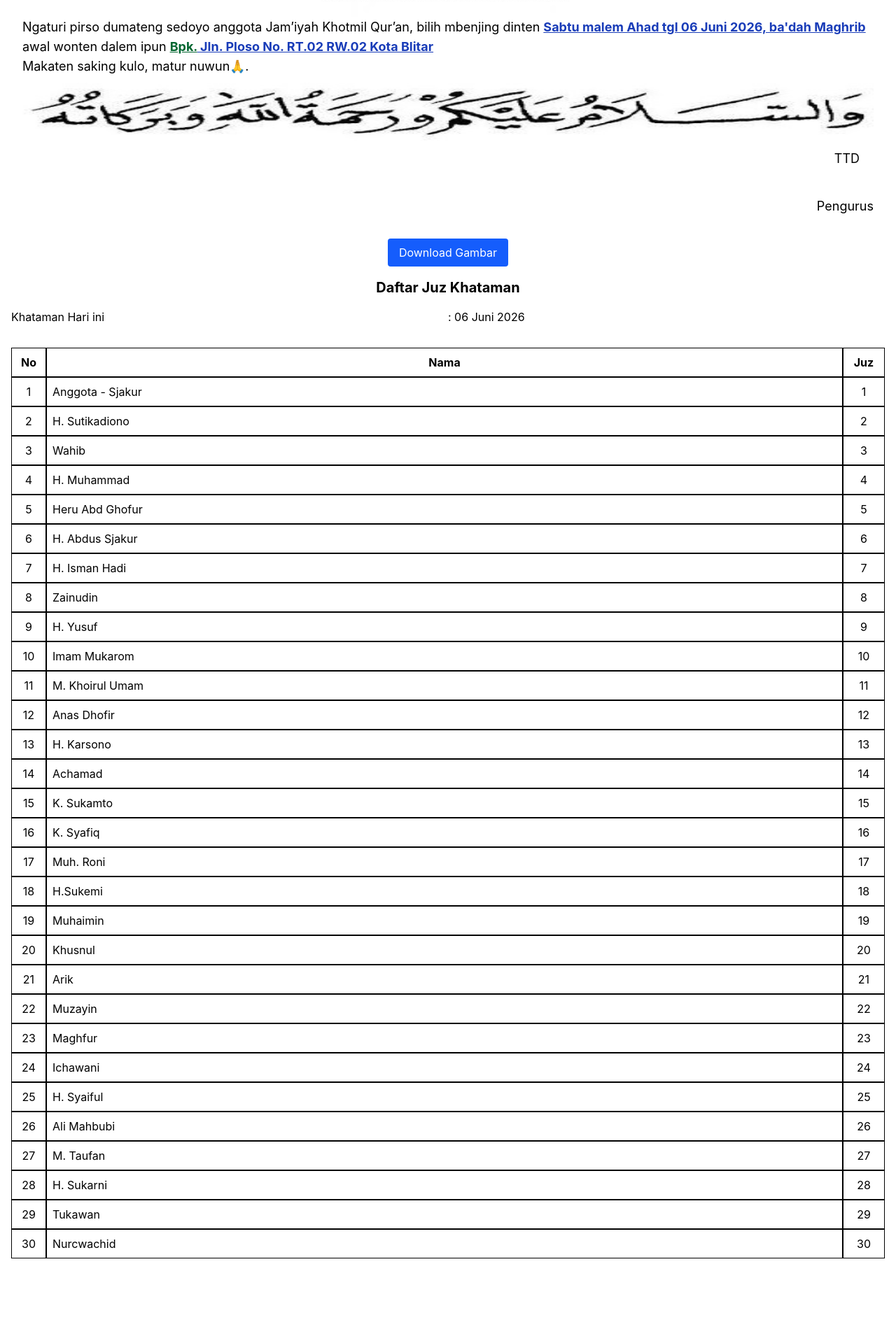
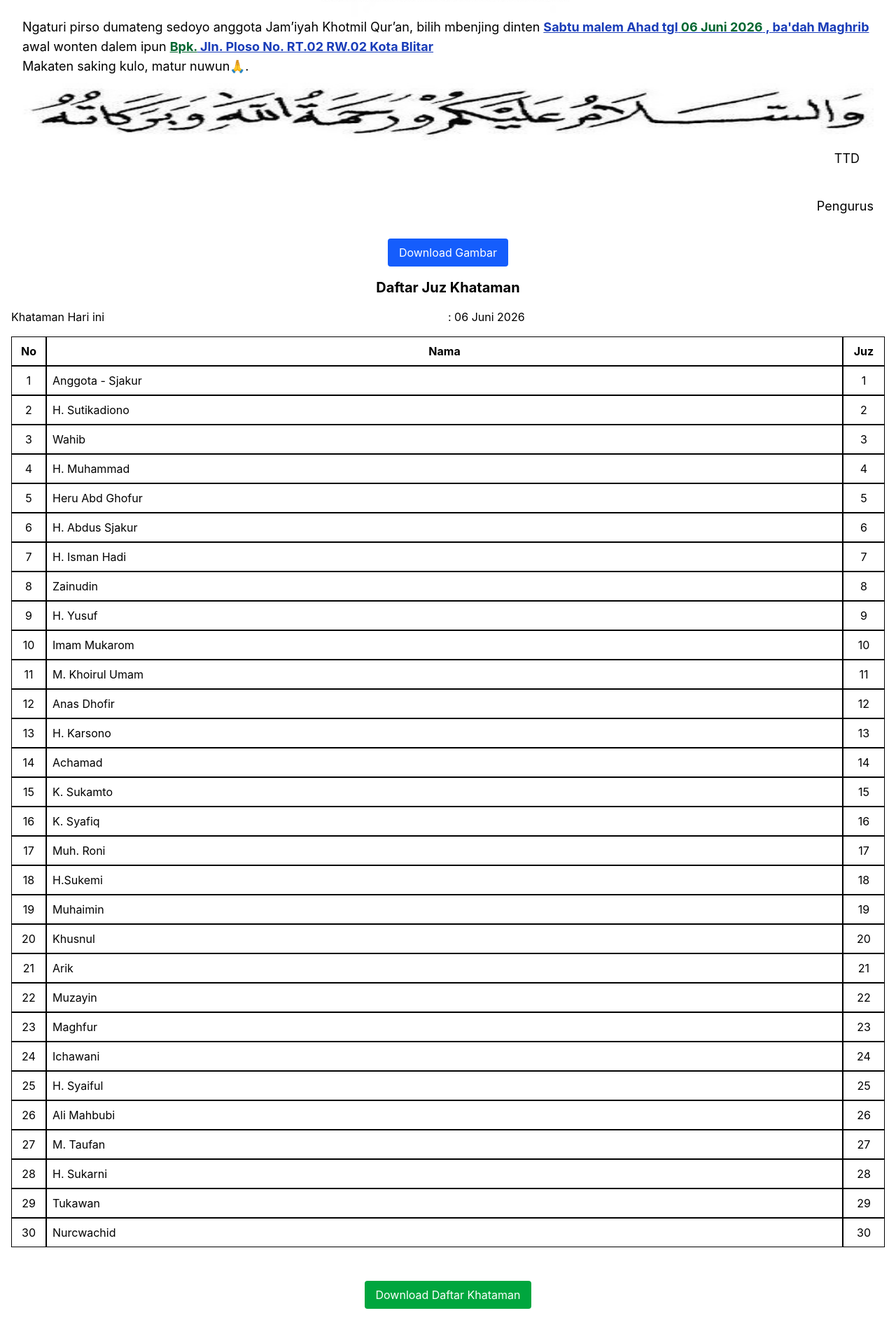
Before and after one commit to IrhamIzza/Khataman-Plosokerep, a React (Vite) app: page / in a window 1280 px wide. Shown: the part 431-2318 px from the top of the page at 70% size. Before the commit the page ends 2246 px from the top, so only its background shows below. Built offline with nearby package versions, Linux system fonts and the light colour scheme; what tailwindcss-animated would draw is missing.

Commit message:
menambahkan fitur download

```diff
--- a/src/pages/Home.jsx
+++ b/src/pages/Home.jsx
@@ -9,6 +9,8 @@ export default function Home() {
     " Jln. Ploso No. RT.02 RW.02 Kota Blitar",
   );
   const [namaInput, setNamaInput] = useState("Bpk.");
+  const divRef = useRef(null);
+  const daftarRef = useRef(null);
 
   const now = new Date();
 
@@ -99,8 +101,6 @@ export default function Home() {
     return formatTanggal(next);
   };
 
-  const divRef = useRef(null);
-
   const downloadImage = async () => {
     if (!divRef.current) return;
 
@@ -113,6 +113,22 @@ export default function Home() {
 
     const link = document.createElement("a");
     link.download = "undangan-khataman.png";
+    link.href = dataUrl;
+    link.click();
+  };
+
+  const downloadDaftar = async () => {
+    if (!daftarRef.current) return;
+
+    const dataUrl = await toPng(daftarRef.current, {
+      quality: 1,
+      pixelRatio: 2,
+      cacheBust: true,
+      backgroundColor: "#ffffff",
+    });
+
+    const link = document.createElement("a");
+    link.download = "daftar-khataman.png";
     link.href = dataUrl;
     link.click();
   };
@@ -156,7 +172,9 @@ export default function Home() {
                 Ngaturi pirso dumateng sedoyo anggota Jam’iyah Khotmil Qur’an,
                 bilih mbenjing dinten{" "}
                 <span className="font-bold text-blue-800 underline">
-                  Sabtu malem Ahad tgl 06 Juni 2026, ba'dah Maghrib
+                  Sabtu malem Ahad tgl{" "}
+                  <span className="text-green-800">{nextMalamMinggu()}</span> ,
+                  ba'dah Maghrib
                 </span>{" "}
                 awal wonten dalem ipun{" "}
                 <span className="font-bold text-green-800 underline whitespace-pre-line">
@@ -188,6 +206,7 @@ export default function Home() {
         </button>
       </div>
 
+      <div ref={daftarRef} className="bg-white pb-8">
         <div className="text-center font-bold text-xl mt-4">
           Daftar Juz Khataman
         </div>
@@ -204,7 +223,7 @@ export default function Home() {
         </div> */}
         </div>
 
-      <div className="p-4">
+        <div className="px-4">
           <div className="grid grid-cols-[50px_1fr_60px] font-bold">
             <div className="border p-2 text-center">No</div>
             <div className="border p-2 text-center">Nama</div>
@@ -222,5 +241,14 @@ export default function Home() {
           ))}
         </div>
       </div>
+      <div className="flex justify-center py-4 ">
+        <button
+          onClick={downloadDaftar}
+          className="px-4 py-2 bg-green-600 text-white rounded cursor-pointer"
+        >
+          Download Daftar Khataman
+        </button>
+      </div>
+    </div>
   );
 }
```
Lines whose indentation alone changed are shown as unchanged.
